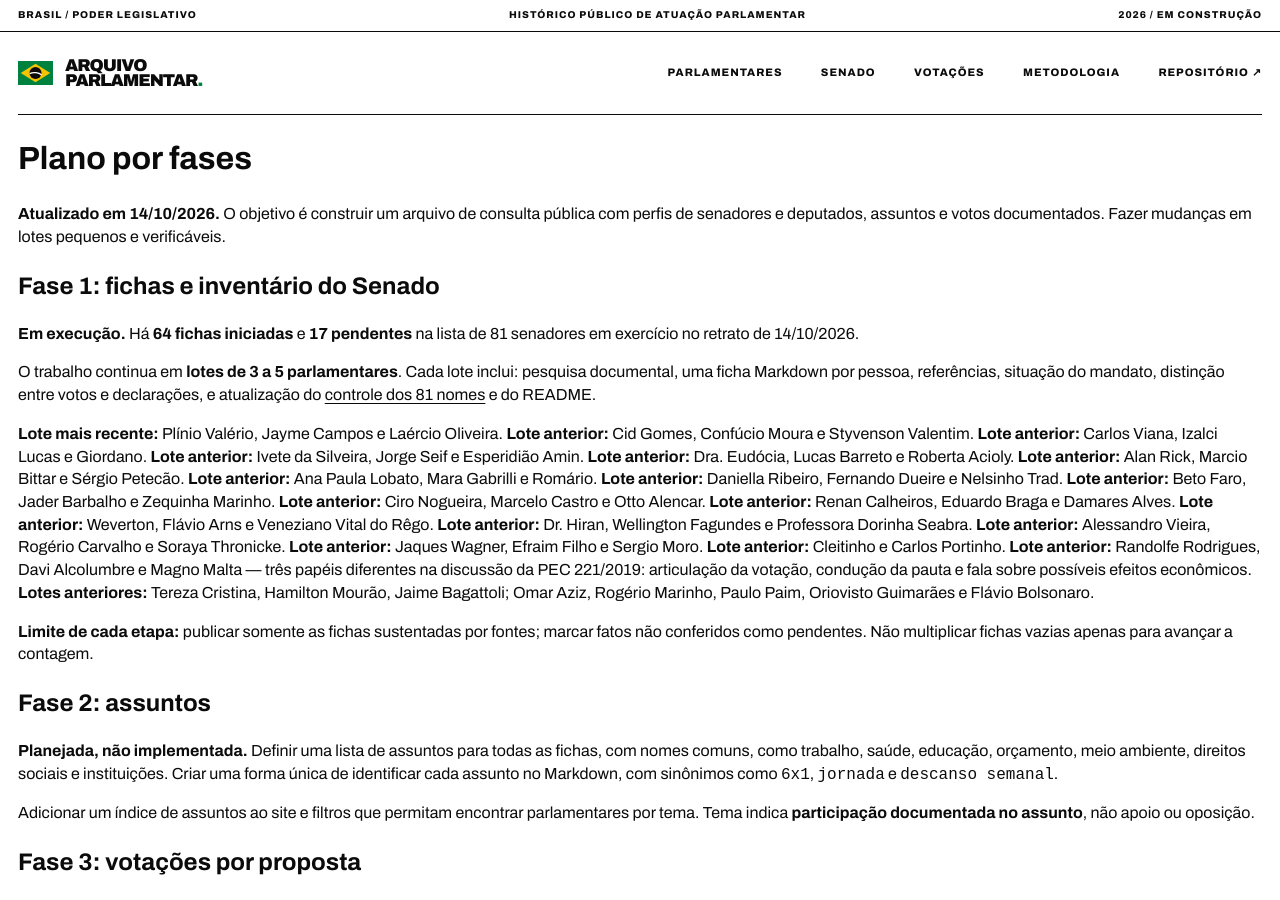
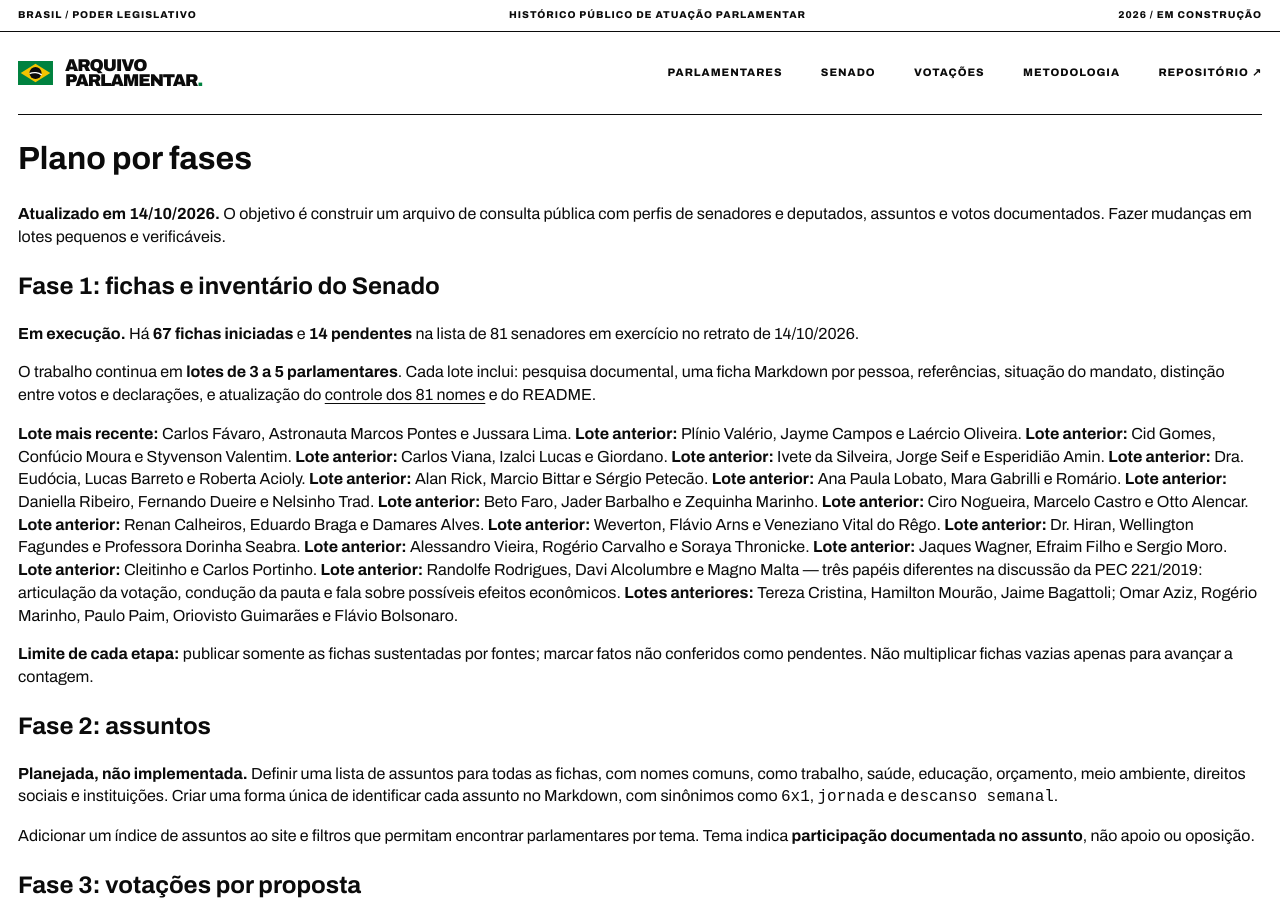
Before and after one commit to leorruas/senadores-deputados, a Jekyll site: the page built from PLANO-DE-FASES.md, in a window 1280 px wide and 900 px high. Built offline with Jekyll 4.4.1, drawn with Linux system fonts in a browser that asks for light colours; our own code applies the rules of GitHub Pages for plain Markdown files.

Commit message:
docs: fase 1 chega a 67 de 81 perfis

```diff
--- a/PLANO-DE-FASES.md
+++ b/PLANO-DE-FASES.md
@@ -4,11 +4,11 @@
 
 ## Fase 1: fichas e inventário do Senado
 
-**Em execução.** Há **64 fichas iniciadas** e **17 pendentes** na lista de 81 senadores em exercício no retrato de 14/10/2026.
+**Em execução.** Há **67 fichas iniciadas** e **14 pendentes** na lista de 81 senadores em exercício no retrato de 14/10/2026.
 
 O trabalho continua em **lotes de 3 a 5 parlamentares**. Cada lote inclui: pesquisa documental, uma ficha Markdown por pessoa, referências, situação do mandato, distinção entre votos e declarações, e atualização do [controle dos 81 nomes](parlamentares/senadores/ACOMPANHAMENTO.md) e do README.
 
-**Lote mais recente:** Plínio Valério, Jayme Campos e Laércio Oliveira. **Lote anterior:** Cid Gomes, Confúcio Moura e Styvenson Valentim. **Lote anterior:** Carlos Viana, Izalci Lucas e Giordano. **Lote anterior:** Ivete da Silveira, Jorge Seif e Esperidião Amin. **Lote anterior:** Dra. Eudócia, Lucas Barreto e Roberta Acioly. **Lote anterior:** Alan Rick, Marcio Bittar e Sérgio Petecão. **Lote anterior:** Ana Paula Lobato, Mara Gabrilli e Romário. **Lote anterior:** Daniella Ribeiro, Fernando Dueire e Nelsinho Trad. **Lote anterior:** Beto Faro, Jader Barbalho e Zequinha Marinho. **Lote anterior:** Ciro Nogueira, Marcelo Castro e Otto Alencar. **Lote anterior:** Renan Calheiros, Eduardo Braga e Damares Alves. **Lote anterior:** Weverton, Flávio Arns e Veneziano Vital do Rêgo. **Lote anterior:** Dr. Hiran, Wellington Fagundes e Professora Dorinha Seabra. **Lote anterior:** Alessandro Vieira, Rogério Carvalho e Soraya Thronicke. **Lote anterior:** Jaques Wagner, Efraim Filho e Sergio Moro. **Lote anterior:** Cleitinho e Carlos Portinho. **Lote anterior:** Randolfe Rodrigues, Davi Alcolumbre e Magno Malta — três papéis diferentes na discussão da PEC 221/2019: articulação da votação, condução da pauta e fala sobre possíveis efeitos econômicos. **Lotes anteriores:** Tereza Cristina, Hamilton Mourão, Jaime Bagattoli; Omar Aziz, Rogério Marinho, Paulo Paim, Oriovisto Guimarães e Flávio Bolsonaro.
+**Lote mais recente:** Carlos Fávaro, Astronauta Marcos Pontes e Jussara Lima. **Lote anterior:** Plínio Valério, Jayme Campos e Laércio Oliveira. **Lote anterior:** Cid Gomes, Confúcio Moura e Styvenson Valentim. **Lote anterior:** Carlos Viana, Izalci Lucas e Giordano. **Lote anterior:** Ivete da Silveira, Jorge Seif e Esperidião Amin. **Lote anterior:** Dra. Eudócia, Lucas Barreto e Roberta Acioly. **Lote anterior:** Alan Rick, Marcio Bittar e Sérgio Petecão. **Lote anterior:** Ana Paula Lobato, Mara Gabrilli e Romário. **Lote anterior:** Daniella Ribeiro, Fernando Dueire e Nelsinho Trad. **Lote anterior:** Beto Faro, Jader Barbalho e Zequinha Marinho. **Lote anterior:** Ciro Nogueira, Marcelo Castro e Otto Alencar. **Lote anterior:** Renan Calheiros, Eduardo Braga e Damares Alves. **Lote anterior:** Weverton, Flávio Arns e Veneziano Vital do Rêgo. **Lote anterior:** Dr. Hiran, Wellington Fagundes e Professora Dorinha Seabra. **Lote anterior:** Alessandro Vieira, Rogério Carvalho e Soraya Thronicke. **Lote anterior:** Jaques Wagner, Efraim Filho e Sergio Moro. **Lote anterior:** Cleitinho e Carlos Portinho. **Lote anterior:** Randolfe Rodrigues, Davi Alcolumbre e Magno Malta — três papéis diferentes na discussão da PEC 221/2019: articulação da votação, condução da pauta e fala sobre possíveis efeitos econômicos. **Lotes anteriores:** Tereza Cristina, Hamilton Mourão, Jaime Bagattoli; Omar Aziz, Rogério Marinho, Paulo Paim, Oriovisto Guimarães e Flávio Bolsonaro.
 
 **Limite de cada etapa:** publicar somente as fichas sustentadas por fontes; marcar fatos não conferidos como pendentes. Não multiplicar fichas vazias apenas para avançar a contagem.
 
```
